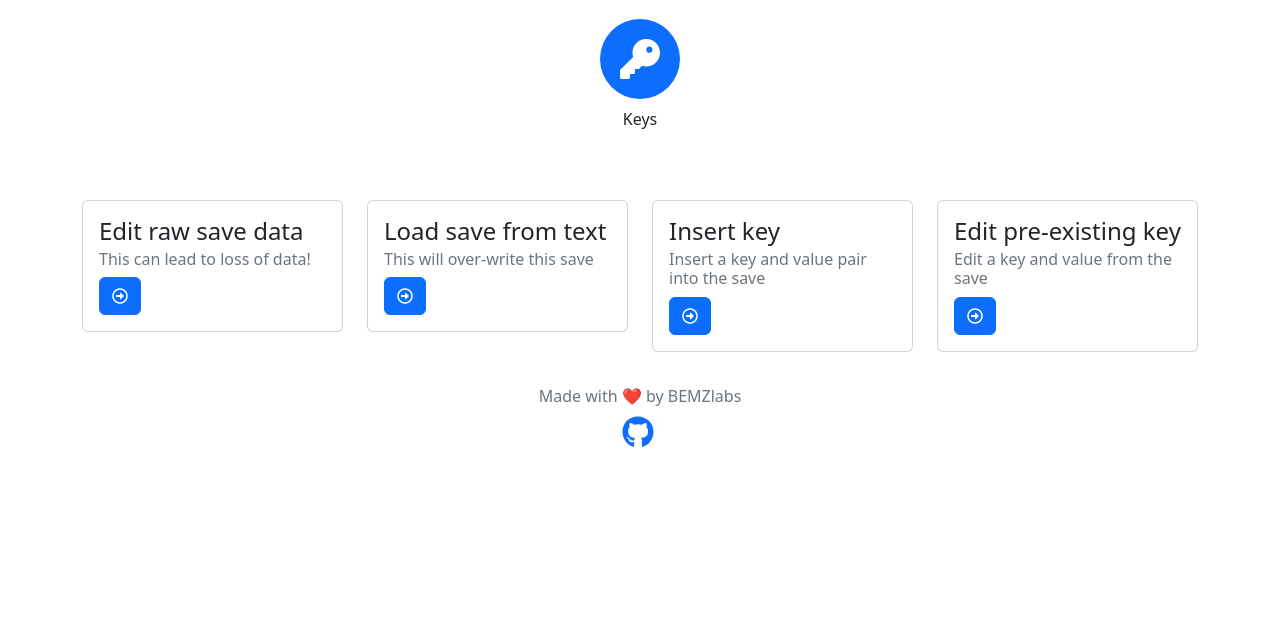
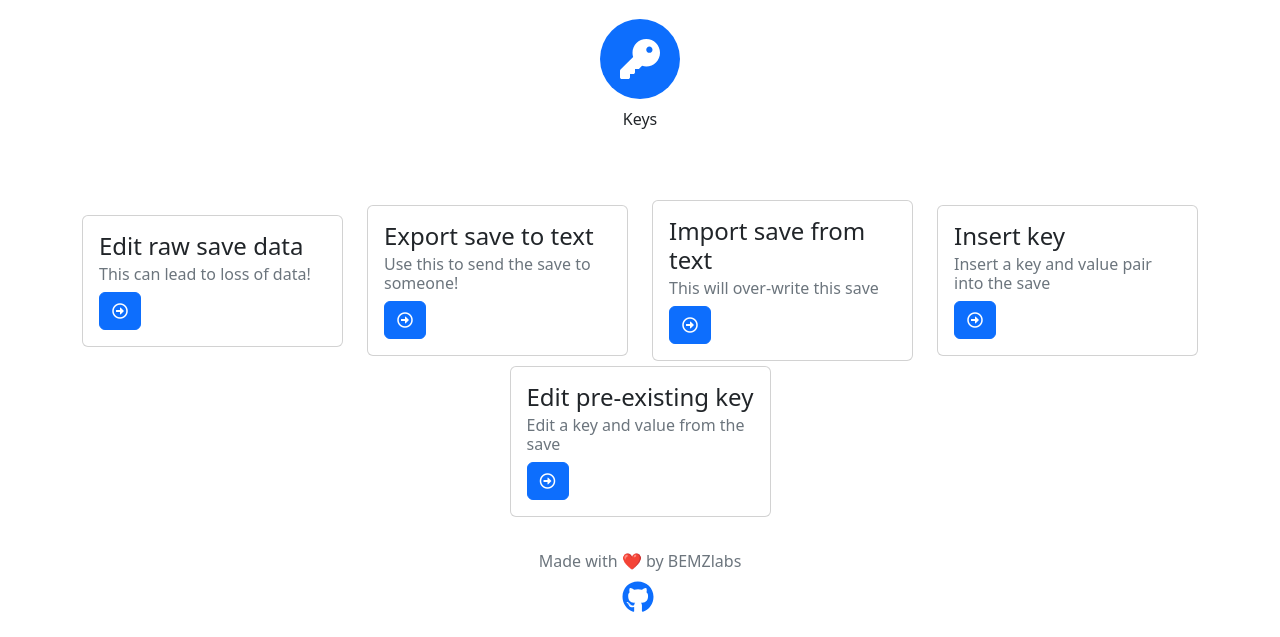
Before and after one commit to BEMZ01/LethalCompanySaveEditor, a Flask app: template templates/editor.html in a window 1280 px wide. Shown: the part 355-992 px from the top of the page. Before the commit the page ends 802 px from the top, so only its background shows below. Run offline with Flask 3, Linux system fonts and the light colour scheme; the template is opened without the code that fills it, so the values that code supplies are empty; parts of the project's set-up code (start-up, migrations or seed data) failed here and were passed over; some libraries are stand-ins or nearby versions.

Commit message:
Implementing HTML Code

```diff
--- a/main.py
+++ b/main.py
@@ -14,6 +14,7 @@ from flask import Flask, request, render_template, redirect, url_for, send_from_
 import webview
 
 server = Flask(__name__, static_folder='static', template_folder='templates')
+server.config['SEND_FILE_MAX_AGE_DEFAULT'] = 0
 
 VERSION = 1.2
 
@@ -117,10 +118,12 @@ def index():
 def save(save_id):
     global SAVE
     global ORIGINAL_SAVE
-    save_files = [f for f in os.listdir(SAVE_FOLDER) if
-                  os.path.isfile(os.path.join(SAVE_FOLDER, f)) and f.startswith("LC")]
-    SAVE = decrypt(os.path.join(SAVE_FOLDER, save_files[save_id]), PASSWORD)
-    ORIGINAL_SAVE = copy.deepcopy(SAVE)
+    error = request.args.get('error', None)
+    success = request.args.get('success', None)
+    save_files = get_save_files()
+    if SAVE is None:
+        SAVE = decrypt(os.path.join(SAVE_FOLDER, save_files[save_id]), PASSWORD)
+        ORIGINAL_SAVE = copy.deepcopy(SAVE)
     save_data = {
         "id": save_id,
         "name": save_files[save_id],
@@ -138,13 +141,15 @@ def save(save_id):
         save_data["stats"]["deaths"] = None
         save_data["stats"]["stepstaken"] = None
         save_data["stats"]["valuecollected"] = None
-    return render_template('editor.html', save=save_data)
+    return render_template('editor.html', save=save_data, error=error, success=success)
 
 
 @server.route('/save/<int:save_id>/close')
 def save_close(save_id):
     global SAVE
+    global ORIGINAL_SAVE
     SAVE = None
+    ORIGINAL_SAVE = None
     return redirect(url_for('index', success="Save file closed successfully!"))
 
 
@@ -153,7 +158,7 @@ def save_restore(save_id):
     global SAVE
     global ORIGINAL_SAVE
     SAVE = copy.deepcopy(ORIGINAL_SAVE)
-    return redirect(url_for('index', success="Save file restored successfully!"))
+    return redirect(url_for('save', success="Save file restored successfully!", save_id=save_id))
 
 
 def save_id_valid(save_id, bypass_none_check=False):
@@ -166,12 +171,9 @@ def save_id_valid(save_id, bypass_none_check=False):
     global SAVE
     save_files = get_save_files()
     if save_id >= len(save_files) or save_id < 0:
-        return "Invalid save file ID."
+        return "Invalid save file ID. Please select a valid save file."
     if SAVE is None and not bypass_none_check:
-        return "Error decrypting save file."
-    if "LastVerPlayed" not in SAVE.keys() and "FileGameVers" not in SAVE.keys():
-        return ("Error loading save file. FileGameVers and LastVerPlayed key not found. This may not be a Lethal "
-                "Company save.")
+        return "Error decrypting save file. SAVE is None."
     return None
 
 
@@ -184,7 +186,7 @@ def save_save(save_id):
     save_files = get_save_files()
     save_file_path = os.path.join(SAVE_FOLDER, save_files[save_id])
     if not encrypt(save_file_path, SAVE, PASSWORD):
-        return redirect(url_for('index', error="Error encrypting save file."))
+        return redirect(url_for('save', error="Error encrypting save file.", save_id=save_id))
     return redirect(url_for('index', success="Save file saved successfully!"))
 
 
@@ -192,12 +194,28 @@ def get_save_files():
     return [f for f in os.listdir(SAVE_FOLDER) if os.path.isfile(os.path.join(SAVE_FOLDER, f)) and f.startswith("LC")]
 
 
-@server.route('/save/<int:save_id>/raw')
+@server.route('/save/<int:save_id>/raw', methods=['POST', 'GET'])
 def save_raw(save_id):
     global SAVE
+    global ORIGINAL_SAVE
     if save_id_valid(save_id) is not None:
         return redirect(url_for('index', error=save_id_valid(save_id)))
-    return jsonify(SAVE)
+    if request.method == 'POST':
+        pprint(request.form['textarea'].strip())
+        try:
+            print(demjson3.decode(request.form['textarea'].strip()))
+            SAVE = demjson3.decode(request.form['textarea'].strip())
+            return redirect(url_for('save', success="Save file loaded successfully!", save_id=save_id))
+        except demjson3.JSONDecodeError:
+            print(traceback.format_exc())
+            return redirect(url_for('index', error="Error loading save file."))
+    else:
+        save = {}
+        save['id'] = save_id
+        save['name'] = get_save_files()[save_id]
+        save['data'] = demjson3.encode(SAVE, compactly=False, indent_amount=4)
+        # load raw.html
+        return render_template('raw.html', save=save)
 
 
 @server.route('/save/<int:save_id>/load', methods=['POST', 'GET'])
@@ -207,22 +225,62 @@ def save_load(save_id):
     if save_id_valid(save_id) is not None:
         return redirect(url_for('index', error=save_id_valid(save_id)))
     if request.method == 'POST':
-        ...
-        return redirect(url_for('save', save_id=save_id, success="Save file loaded successfully!"))
+        try:
+            SAVE = demjson3.decode(request.form['textarea'].strip())
+            return redirect(url_for('save', success="Save file loaded successfully!", save_id=save_id))
+        except demjson3.JSONDecodeError:
+            print(traceback.format_exc())
+            return redirect(url_for('index', error="Error loading save file."))
     else:
-        return render_template('load.html')
+        save = {}
+        save['id'] = save_id
+        save['name'] = get_save_files()[save_id]
+        save['data'] = demjson3.encode(SAVE, compactly=False, indent_amount=4)
+        # load load.html
+        return render_template('import.html', save=save)
 
 
-@server.route('/save/<int:save_id>/insert')
-def save_insert(save_id):
-    print("Not implemented yet")
-    return redirect(url_for('index', error="Not implemented yet"))
+@server.route('/save/<int:save_id>/export')
+def save_export(save_id):
+    global SAVE
+    global ORIGINAL_SAVE
+    if save_id_valid(save_id) is not None:
+        return redirect(url_for('index', error=save_id_valid(save_id)))
+    save = {}
+    save['id'] = save_id
+    save['name'] = get_save_files()[save_id]
+    save['data'] = demjson3.encode(SAVE, compactly=False, indent_amount=4)
+    # load export.html
+    return render_template('export.html', save=save)
 
 
-@server.route('/save/<int:save_id>/modify')
+@server.route('/save/<int:save_id>/insert', methods=['POST', 'GET'])
+def save_insert(save_id):
+    return redirect(url_for('save', error="Not implemented yet", save_id=save_id))
+
+
+@server.route('/save/<int:save_id>/modify', methods=['POST', 'GET'])
 def save_modify(save_id):
-    print("Not implemented yet")
-    return redirect(url_for('index', error="Not implemented yet"))
+    global SAVE
+    global ORIGINAL_SAVE
+    if save_id_valid(save_id) is not None:
+        return redirect(url_for('index', error=save_id_valid(save_id)))
+    if request.method == 'POST':
+        try:
+            SAVE = demjson3.decode(request.form['textarea'].strip())
+            return redirect(url_for('save', success="Save file modified successfully!", save_id=save_id))
+        except demjson3.JSONDecodeError:
+            print(traceback.format_exc())
+            return redirect(url_for('index', error="Error modifying save file."))
+    else:
+        save = {}
+        save['id'] = save_id
+        save['name'] = get_save_files()[save_id]
+        save['data'] = SAVE
+        save['keys'] = list(SAVE.keys())
+        pprint(save)
+        # load modify.html
+        return render_template('modify.html', save=save)
 
 
 if __name__ == "__main__":
@@ -233,129 +291,3 @@ if __name__ == "__main__":
     webview.create_window('LCSE', server)
     webview.start()
     raise SystemExit
-
-    ORIGINAL_SAVE = copy.deepcopy(SAVE)
-    SNAPSHOTS = []
-    if SAVE is None:
-        input("Error decrypting save file. SAVE is None. Press enter to continue...")
-        exit(1)
-    if "LastVerPlayed" not in SAVE.keys() and "FileGameVers" not in SAVE.keys():
-        print("Error loading save file. FileGameVers and LastVerPlayed key not found. This may not be a Lethal"
-              " Company save.")
-    print(f"Save file {save_file} decrypted and loaded successfully! ({len(SAVE.keys())} keys)")
-    while True:
-        input("Press enter to continue...")
-        clear_screen()
-        menu = input("Actions:\n"
-                     "0: Restore original save file\n"
-                     "1: View save file\n"
-                     "2: Edit save file\n"
-                     "3: Add key to save file\n"
-                     "4: Take snapshot of save file\n"
-                     "5: Revert to a snapshot\n"
-                     "6: Save to external file (for sharing)\n"
-                     "7: Export save file to text (for sharing)\n"
-                     "8: Import save file from URL\n"
-                     "9: Import save file from text\n"
-                     "S: Save and exit\n"
-                     "Q: Exit without saving\n"
-                     "Enter the number of the action to perform: ").lower()
-        clear_screen()
-        if menu == "raw":
-            # secret - prints raw save file
-            pprint(SAVE)
-        elif menu == "benboom":
-            # secret - load the quick start save file
-            SAVE = copy.deepcopy(RESET)
-            print("Save file loaded.")
-        elif menu == "0":
-            SAVE = copy.deepcopy(ORIGINAL_SAVE)
-            print("Save file restored.")
-        elif menu == "1":
-            display_save()
-        elif menu == "2":
-            edit_save()
-        elif menu == "3":
-            add_keys()
-        elif menu == "4":
-            # take snapshot of save file
-            SNAPSHOTS.append(copy.deepcopy(SAVE))
-            print(f"Snapshot taken. ID {len(SNAPSHOTS) - 1}")
-        elif menu == "5":
-            # revert to snapshot
-            while True:
-                try:
-                    snapshot = int(input("Enter the snapshot ID to revert to: "))
-                except ValueError or TypeError as e:
-                    print("Invalid snapshot ID.")
-                    continue
-                if snapshot < 0 or snapshot >= len(SNAPSHOTS):
-                    print("Invalid snapshot ID.")
-                    continue
-                break
-            SAVE = copy.deepcopy(SNAPSHOTS[snapshot])
-            print("Save file reverted.")
-        elif menu == "6":
-            # save to external file
-            while True:
-                file_name = input("Enter the file name to save to: ")
-                if file_name == "":
-                    print("Invalid file name.")
-                    continue
-                break
-            with open(os.path.join(DATA_FOLDER, file_name), "w") as f:
-                f.write(str(SAVE))
-            print("Save file saved.")
-        elif menu == "7":
-            # export save file to text
-            # convert save to json
-            pyperclip.copy(demjson3.encode(SAVE))
-            print(f"Save copied to clipboard. \n{demjson3.encode(SAVE)}")
-
-        elif menu == "8":
-            # override save file with online save file
-            SNAPSHOTS.append(copy.deepcopy(SAVE))
-            while True:
-                url = input("Enter the URL of the save file to load: ")
-                if url == "":
-                    print("Invalid URL.")
-                    continue
-                break
-            r = requests.get(url)
-            if r.status_code != 200:
-                print("Error downloading save file.")
-                continue
-            try:
-                SAVE = demjson3.decode(r.text)
-            except demjson3.JSONDecodeError as e:
-                print("Error decoding save file.")
-                continue
-            if "LastVerPlayed" not in SAVE.keys() and "FileGameVers" not in SAVE.keys():
-                print("Error loading save file. FileGameVers and LastVerPlayed key not found. This may not be"
-                      " a Lethal Company save.")
-            print(f"Save loaded successfully! ({len(SAVE.keys())} keys)")
-        elif menu == "9":
-            # override save file with text
-            SNAPSHOTS.append(copy.deepcopy(SAVE))
-            while True:
-                text = input("Enter the save file text to load: ")
-                if text == "":
-                    print("Invalid text.")
-                    continue
-                break
-            try:
-                SAVE = demjson3.decode(text)
-            except demjson3.JSONDecodeError as e:
-                print("Error decoding save file.")
-                continue
-            if "LastVerPlayed" not in SAVE.keys() and "FileGameVers" not in SAVE.keys():
-                print("Error loading save file. FileGameVers and LastVerPlayed key not found. This may not be a Lethal"
-                      " Company save.")
-            print(f"Save loaded successfully! ({len(SAVE.keys())} keys)")
-        elif menu == "s":
-            break
-        elif menu == "q":
-            print("Exiting without saving...")
-            exit(0)
-        else:
-            print("Invalid action.")
--- a/templates/editor.html
+++ b/templates/editor.html
@@ -18,6 +18,26 @@
             </div>
         </div>
     </nav>
+    {% if error %}
+    <div class="container text-center py-4 py-xl-5">
+        <div class="card">
+            <div class="card-body" style="background: var(--bs-danger);">
+                <h4 class="card-title">There was an error doing that. You have been returned to the main menu.</h4>
+                <p class="card-text">Description: {{error}}</p>
+            </div>
+        </div>
+    </div>
+    {% endif %}
+    {% if success %}
+        <div class="container text-center py-4 py-xl-5">
+        <div class="card">
+            <div class="card-body" style="background: var(--bs-success);">
+                <h4 class="card-title">Success!</h4>
+                <p class="card-text">{{success}}</p>
+            </div>
+        </div>
+    </div>
+    {% endif %}
     <div class="container py-4 py-xl-5">
         <h1 class="text-center">Your save in numbers</h1>
         <div class="row gy-4 row-cols-2 row-cols-md-4">
@@ -90,7 +110,7 @@
         </div>
     </div>
     <div class="container">
-        <div class="row">
+        <div class="row justify-content-center align-items-center">
             <div class="col-md-3" style="margin-top: 5px;">
                 <div class="card">
                     <div class="card-body">
@@ -102,7 +122,15 @@
             <div class="col-md-3" style="margin-top: 5px;">
                 <div class="card">
                     <div class="card-body">
-                        <h4 class="card-title">Load save from text</h4>
+                        <h4 class="card-title">Export save to text</h4>
+                        <h6 class="text-muted card-subtitle mb-2">Use this to send the save to someone!</h6><a class="btn btn-primary" role="button" href="{{ url_for('save_export', save_id=save['id']) }}"><i class="far fa-arrow-alt-circle-right"></i></a>
+                    </div>
+                </div>
+            </div>
+            <div class="col-md-3" style="margin-top: 5px;">
+                <div class="card">
+                    <div class="card-body">
+                        <h4 class="card-title">Import save from text</h4>
                         <h6 class="text-muted card-subtitle mb-2">This will over-write this save</h6><a class="btn btn-primary" role="button" href="{{ url_for('save_load', save_id=save['id']) }}"><i class="far fa-arrow-alt-circle-right"></i></a>
                     </div>
                 </div>
--- a/templates/export.html
+++ b/templates/export.html
@@ -22,7 +22,7 @@
         <h1 class="text-center">View raw text</h1>
         <h2 class="text-center text-secondary">Below is the raw exported save in plaintext.</h2>
         <h6 class="text-center text-secondary">Hint: You can import this text by using the import feature!</h6>
-        <div><textarea id="autoresizing">{{ save }} </textarea></div><button class="btn btn-primary" type="button" style="margin-top: 5px;" onclick="copytext()">Copy to clipboard</button><a class="btn btn-primary" role="button" style="margin: 4px 0px 0px;margin-top: 5px;margin-left: 5px;" onclick="copytext()" href="{{ url_for('save', save_id=save['id']) }}">Back</a>
+        <div><textarea style="height:auto"class="form-control" id="autoresizing">{{ save["data"] }} </textarea></div><button class="btn btn-primary" type="button" style="margin-top: 5px;" onclick="copytext()">Copy to clipboard</button><a class="btn btn-primary" role="button" style="margin: 4px 0px 0px;margin-top: 5px;margin-left: 5px;" onclick="copytext()" href="{{ url_for('save', save_id=save['id']) }}">Back</a>
     </div>
     <footer class="text-center py-4">
         <div class="container">
--- a/templates/import.html
+++ b/templates/import.html
@@ -22,7 +22,7 @@
         <h1 class="text-center">Import save from text</h1>
         <h2 class="text-center text-secondary">Paste the code into the textbox below.</h2>
         <div>
-            <form><textarea class="form-control" id="autoresizing"></textarea><button class="btn btn-primary" type="submit" style="margin-top: 5px;">Confirm</button><a class="btn btn-primary" role="button" style="margin: 4px 0px 0px;margin-top: 5px;margin-left: 5px;" onclick="copytext()" href="{{ url_for('save', save_id=save_id) }}">Cancel</a></form>
+            <form method="post"><textarea style="height:auto" name="textarea" class="form-control" id="autoresizing"></textarea><button class="btn btn-primary" type="submit" style="margin-top: 5px;">Confirm</button><a class="btn btn-primary" role="button" style="margin: 4px 0px 0px;margin-top: 5px;margin-left: 5px;" href="{{ url_for('save', save_id=save['id']) }}">Cancel</a></form>
         </div>
     </div>
     <footer class="text-center py-4">
```
Also changed, not shown: templates/modify.html (+7 -6 lines), templates/raw.html (+14 -4 lines), 1 other file.
